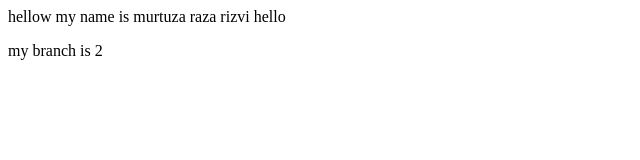
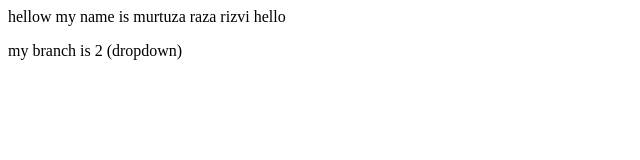
Before and after one commit to smmurtuza/apnacollege2, a plain HTML site: page index.html in a window 1280 px wide. Shown: the full height of the page, 0-640 px from the left. Drawn offline with Linux system fonts and the light colour scheme.

```diff
--- a/index.html
+++ b/index.html
@@ -2,5 +2,5 @@
     hellow my name is murtuza raza rizvi hello
 </p>
 <p>
-    my branch is 2
+    my branch is 2 (dropdown)
 </p>
```
